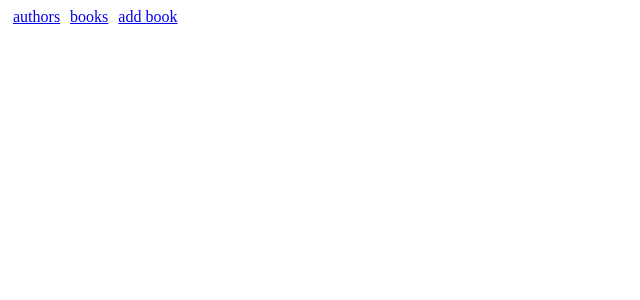
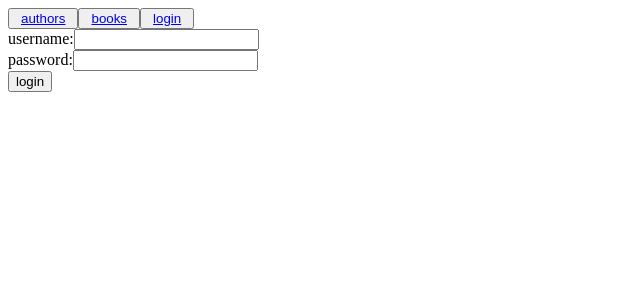
Before and after one commit to ilovefronten/FullstackHSKU-part8-frontend, a React (Vite) app in the folder library-frontend/: page /login in a window 1280 px wide. Shown: the top 300 px of the page, without its empty margins (0-640 px from the left). Built offline with nearby package versions, Linux system fonts and the light colour scheme.

Commit message:
Finish exercise 8.18
Add login and logout function to frontend

```diff
--- a/library-frontend/src/App.jsx
+++ b/library-frontend/src/App.jsx
@@ -3,31 +3,57 @@
 import Books from "./components/Books";
 import NewBook from "./components/NewBook";
 import {
-  BrowserRouter as Router, Routes, Route, Link
+  BrowserRouter as Router, Routes, Route, Link, useNavigate
 } from 'react-router-dom'
+import LoginForm from './components/LoginForm';
+import { useApolloClient } from '@apollo/client';
 
 const App = () => {
+
+  const [token, setToken] = useState('')
+  const navigate = useNavigate()
+
+  const client = useApolloClient()
 
   const padding = {
     padding: 5
   }
 
+
+  const logout = () => {
+    setToken(null)
+    localStorage.clear()
+    client.resetStore()
+    navigate('/login')
+  }
+
   return (
     <>
-      <Router>
       <div>
-          <Link style={padding} to="/">authors</Link>
-          <Link style={padding} to="/books">books</Link>
-          <Link style={padding} to="/add">add book</Link>
+        <button><Link style={padding} to="/">authors</Link></button>
+        <button><Link style={padding} to="/books">books</Link></button>
+        {
+          token
+            ? (
+              <>
+                <button><Link style={padding} to="/add">add book</Link></button>
+                <button onClick={logout}>log out</button>
+              </>
+            )
+            : (
+              <>
+                <button><Link style={padding} to="/login">login</Link></button>
+              </>
+            )
+        }
+
       </div>
-
       <Routes>
         <Route path='/' element={<Authors />}></Route>
         <Route path='/books' element={<Books />}></Route>
         <Route path='/add' element={<NewBook />}></Route>
+        <Route path='/login' element={<LoginForm setToken={setToken} navigate={navigate} />}></Route>
       </Routes>
-
-      </Router>
     </>
   );
 };
--- /dev/null
+++ b/library-frontend/src/components/LoginForm.jsx
@@ -0,0 +1,58 @@
+import { useMutation } from '@apollo/client'
+import { useState, useEffect } from 'react'
+import { LOGIN } from '../queries'
+
+const LoginForm = ({ setToken, navigate }) => {
+  const [username, setUsername] = useState('')
+  const [password, setPassword] = useState('')
+
+  const [login, result] = useMutation(LOGIN, {
+    onError: (error) => {
+      setError(error.graphQLErrors[0].message)
+    }
+  })
+
+  useEffect(() => {
+    if (result.data) {
+      const token = result.data.login.value
+      setToken(token)
+      localStorage.setItem('user-token', token)
+    }
+  }, [result.data])
+
+  const loginHandler = async (event) => {
+    event.preventDefault()
+
+    const res = await login({ variables: { username, password } })
+    if (res.data) {
+      navigate('/')
+    }
+  }
+
+  return (
+    <>
+      <form onSubmit={loginHandler}>
+        <div>
+          username:
+          <input
+            type='text'
+            value={username}
+            onChange={({ target }) => setUsername(target.value)}
+          />
+        </div>
+        <div>
+          password:
+          <input
+            type='password'
+            value={password}
+            onChange={({ target }) => setPassword(target.value)}
+          />
+        </div>
+        <button type='submit'>login</button>
+      </form>
+
+    </>
+  )
+}
+
+export default LoginForm
--- a/library-frontend/src/main.jsx
+++ b/library-frontend/src/main.jsx
@@ -2,6 +2,9 @@
 import ReactDOM from "react-dom/client";
 import App from "./App.jsx";
 import { ApolloClient, InMemoryCache, ApolloProvider } from '@apollo/client'
+import {
+  BrowserRouter as Router
+} from 'react-router-dom'
 
 const client = new ApolloClient({
   uri: 'http://localhost:4000',
@@ -11,6 +14,8 @@
 
 ReactDOM.createRoot(document.getElementById("root")).render(
   <ApolloProvider client={client}>
-    <App />
+    <Router>
+      <App />
+    </Router>
   </ApolloProvider>
 );
--- a/library-frontend/src/queries.js
+++ b/library-frontend/src/queries.js
@@ -47,3 +47,11 @@
     }
   }
 `
+
+export const LOGIN = gql`
+  mutation login($username: String!, $password: String!) {
+    login(username: $username, password: $password) {
+      value
+    }
+  }
+`
```
Lines whose indentation alone changed are shown as unchanged.
